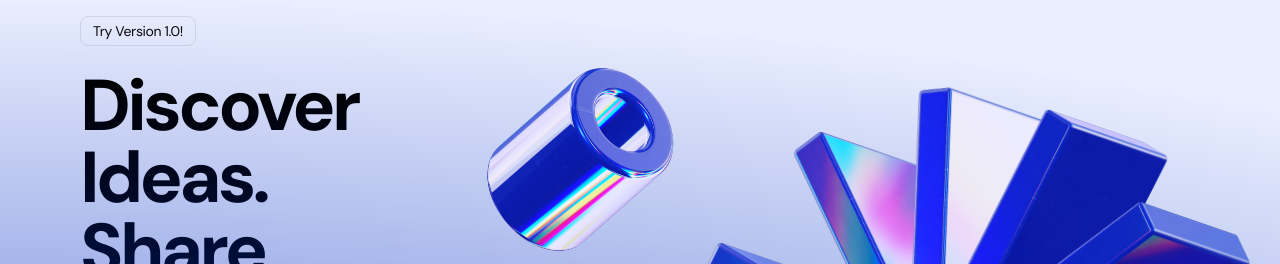
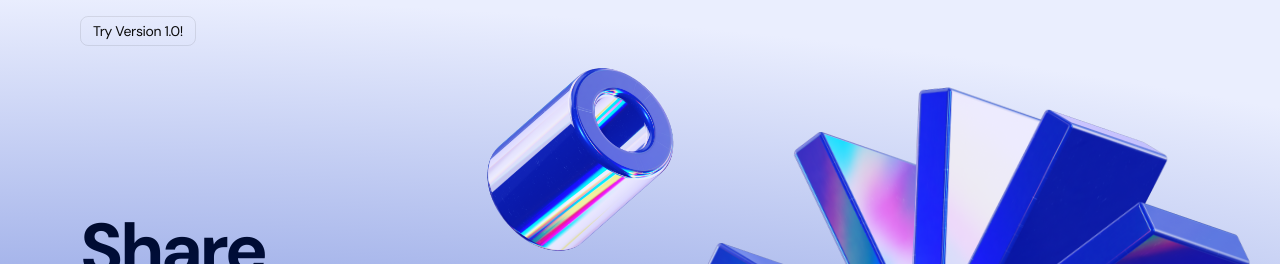
Before and after one commit to jaysahay78/frontEndDeployed, a Next.js app: page / in a window 1280 px wide. Shown: the part 128-392 px from the top of the page. Built offline with nearby package versions, Linux system fonts and the light colour scheme; no server answers; what tailwindcss-motion would draw is missing.

Commit message:
new commit

```diff
--- a/package.json
+++ b/package.json
@@ -49,6 +49,7 @@
     "jsonwebtoken": "^9.0.2",
     "lucide-react": "^0.484.0",
     "marked": "^15.0.8",
+    "motion": "^12.23.16",
     "next": "^15.3.1",
     "next-auth": "^4.24.11",
     "novel": "^1.0.2",
--- /dev/null
+++ b/src/components/BlurText.tsx
@@ -0,0 +1,123 @@
+import { motion, Transition, Easing } from 'motion/react';
+import { useEffect, useRef, useState, useMemo } from 'react';
+
+type BlurTextProps = {
+  text?: string;
+  delay?: number;
+  className?: string;
+  animateBy?: 'words' | 'letters';
+  direction?: 'top' | 'bottom';
+  threshold?: number;
+  rootMargin?: string;
+  animationFrom?: Record<string, string | number>;
+  animationTo?: Array<Record<string, string | number>>;
+  easing?: Easing | Easing[];
+  onAnimationComplete?: () => void;
+  stepDuration?: number;
+};
+
+const buildKeyframes = (
+  from: Record<string, string | number>,
+  steps: Array<Record<string, string | number>>
+): Record<string, Array<string | number>> => {
+  const keys = new Set<string>([...Object.keys(from), ...steps.flatMap(s => Object.keys(s))]);
+
+  const keyframes: Record<string, Array<string | number>> = {};
+  keys.forEach(k => {
+    keyframes[k] = [from[k], ...steps.map(s => s[k])];
+  });
+  return keyframes;
+};
+
+const BlurText: React.FC<BlurTextProps> = ({
+  text = '',
+  delay = 200,
+  className = '',
+  animateBy = 'words',
+  direction = 'top',
+  threshold = 0.1,
+  rootMargin = '0px',
+  animationFrom,
+  animationTo,
+  easing = (t: number) => t,
+  onAnimationComplete,
+  stepDuration = 0.35
+}) => {
+  const elements = animateBy === 'words' ? text.split(' ') : text.split('');
+  const [inView, setInView] = useState(false);
+  const ref = useRef<HTMLParagraphElement>(null);
+
+  useEffect(() => {
+    if (!ref.current) return;
+    const observer = new IntersectionObserver(
+      ([entry]) => {
+        if (entry.isIntersecting) {
+          setInView(true);
+          observer.unobserve(ref.current as Element);
+        }
+      },
+      { threshold, rootMargin }
+    );
+    observer.observe(ref.current);
+    return () => observer.disconnect();
+  }, [threshold, rootMargin]);
+
+  const defaultFrom = useMemo(
+    () =>
+      direction === 'top' ? { filter: 'blur(10px)', opacity: 0, y: -50 } : { filter: 'blur(10px)', opacity: 0, y: 50 },
+    [direction]
+  );
+
+  const defaultTo = useMemo(
+    () => [
+      {
+        filter: 'blur(5px)',
+        opacity: 0.5,
+        y: direction === 'top' ? 5 : -5
+      },
+      { filter: 'blur(0px)', opacity: 1, y: 0 }
+    ],
+    [direction]
+  );
+
+  const fromSnapshot = animationFrom ?? defaultFrom;
+  const toSnapshots = animationTo ?? defaultTo;
+
+  const stepCount = toSnapshots.length + 1;
+  const totalDuration = stepDuration * (stepCount - 1);
+  const times = Array.from({ length: stepCount }, (_, i) => (stepCount === 1 ? 0 : i / (stepCount - 1)));
+
+  return (
+    <p ref={ref} className={`blur-text ${className} flex flex-wrap`}>
+      {elements.map((segment, index) => {
+        const animateKeyframes = buildKeyframes(fromSnapshot, toSnapshots);
+
+        const spanTransition: Transition = {
+          duration: totalDuration,
+          times,
+          delay: (index * delay) / 1000,
+          ease: easing
+        };
+
+        return (
+          <motion.span
+            key={index}
+            initial={fromSnapshot}
+            animate={inView ? animateKeyframes : fromSnapshot}
+            transition={spanTransition}
+            onAnimationComplete={index === elements.length - 1 ? onAnimationComplete : undefined}
+            style={{
+              display: 'inline-block',
+              willChange: 'transform, filter, opacity'
+            }}
+          >
+            {segment === ' ' ? '\u00A0' : segment}
+            {animateBy === 'words' && index < elements.length - 1 && '\u00A0'}
+          </motion.span>
+        );
+      })}
+    </p>
+  );
+};
+
+export default BlurText;
--- a/src/sections/Hero.tsx
+++ b/src/sections/Hero.tsx
@@ -1,7 +1,7 @@
 "use client";
 import ArrowIcon from "@/assets/arrow-right.svg";
 import cogImage from "@/assets/cog.png";
-import Image from "next/image";
+import BlurText from "@/components/BlurText";
 import cylinderImage from "@/assets/cylinder.png";
 import noodleImage from "@/assets/noodle.png";
 import { motion, useScroll, useTransform, useMotionValueEvent } from 'framer-motion';
@@ -14,7 +14,10 @@ export const Hero = () => {
     offset: ["start end", "end start"],
   });
 
-const translateY = useTransform(scrollYProgress, [0,1], [150, -150]);
+const handleAnimationComplete = () => {
+  console.log('Animation completed!');
+};
+
 
 
   return (
@@ -25,7 +28,12 @@ const translateY = useTransform(scrollYProgress, [0,1], [150, -150]);
             <div className="tag">
             Try Version 1.0!</div>
             <h1 className="text-5xl md:text-7xl font-bold tracking-tighter bg-gradient-to-b from-black to-[#001E80] text-transparent bg-clip-text mt-6">
-            <span className="block">Discover Ideas.</span>
+            <BlurText
+              text="Isn't this so cool?!"
+              delay={150}
+              animateBy="words"
+              direction="top"
+              onAnimationComplete={handleAnimationComplete}/>
             <span className="block">Share Stories.</span>
             <span className="block">Fuel Your Mind.</span>
             </h1>
```
Also changed, not shown: 1 other file (tests, documents, lock files or other folders).
